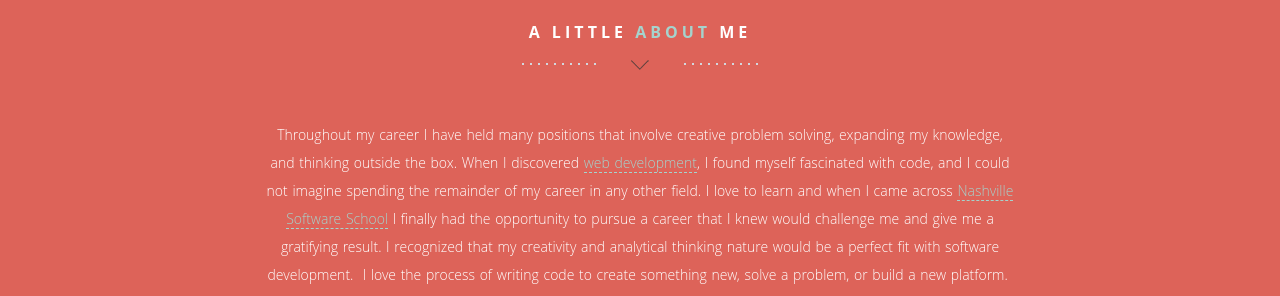
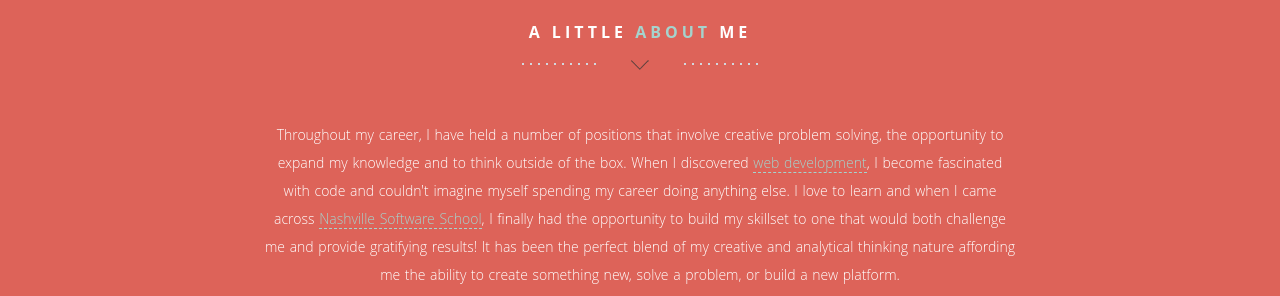
Before and after one commit to kgalleg/karla-gallegos-portfolio, a plain HTML site: page index.html in a window 1280 px wide. Shown: the part 910-1206 px from the top of the page. Drawn offline with nearby package versions, Linux system fonts and the light colour scheme; some packages are replaced by stand-ins of ours.

Commit message:
updated about me section and added recommendation

```diff
--- a/index.html
+++ b/index.html
@@ -112,7 +112,7 @@
               <div class="col-md-8 col-md-offset-2 wp1">
                 <h1 class="arrow">A little <span>about</span> me</h1><!-- Headline -->
 				<!-- about / welcome text -->
-                <p>Throughout my career I have held many positions that involve creative problem solving, expanding my knowledge, and thinking outside the box. When I discovered <a href="index.html#portfolio">web development</a>, I found myself fascinated with code, and I could not imagine spending the remainder of my career in any other field. I love to learn and when I came across <a href="www.nashvillesoftwareschool.com">Nashville Software School</a> I finally had the opportunity to pursue a career that I knew would challenge me and give me a gratifying result. I recognized that my creativity and analytical thinking nature would be a perfect fit with software development.  I love the process of writing code to create something new, solve a problem, or build a new platform.  I truly enjoy the process and endless earning opportunities in the coding world.</p>
+                <p>Throughout my career, I have held a number of positions that involve creative problem solving, the opportunity to expand my knowledge and to think outside of the box. When I discovered <a href="index.html#portfolio">web development</a>, I become fascinated with code and couldn't imagine myself spending my career doing anything else. I love to learn and when I came across <a href="www.nashvillesoftwareschool.com">Nashville Software School</a>, I finally had the opportunity to build my skillset to one that would both challenge me and provide gratifying results! It has been the perfect blend of my creative and analytical thinking nature affording me the ability to create something new, solve a problem, or build a new platform.</p>
               </div>
             </div>
           </div>
@@ -421,7 +421,8 @@
 					<div id="clientSlider">
 					   <ul class="slides">
 					       <li><p class="moveUp">Karla is an outstanding professional. She reported to me as a Sales Coordinator in international operations. With command of Spanish and excellent interpersonal and selling skills, she was well regarded and appreciated by our distributors around the world. Being very responsive, committed and thorough, she was very effective assisting our sales force and our distribution networks not just in administrative matters, but in understanding and promoting our different product lines as well. She has a good grasp of technology and is well versed in different software programs. With a radiant personality, she was quite an asset to our organization. <br>	<small>- Harold Pinto, Director LifeWay International </small></p></li>
-						   <li><p>During the time I worked with Karla, she displayed a high degree of integrity, responsibility and excellence in her job responsibilities. She is definitely a leader who has a passion for helping others. She has a solid customer service and sales background, and is a mission minded individual. She has a passion for learning and a dependable team player. Her bilingual skills are great. It was a joy to have worked with her!<br>	<small>- Luis Lopez, Director LifeWay Espanol</small></p></li>
+               <li><p>During the time I worked with Karla, she displayed a high degree of integrity, responsibility and excellence in her job responsibilities. She is definitely a leader who has a passion for helping others. She has a solid customer service and sales background, and is a mission minded individual. She has a passion for learning and a dependable team player. Her bilingual skills are great. It was a joy to have worked with her!<br>	<small>- Luis Lopez, Director LifeWay Espanol</small></p></li>
+               <li><p>Karla is one of the most solutions-driven and hard-working person I know. I worked with her for 8 years and she was always quick to figure out a solution to a problem that she didn’t know the answer to. Her meticulous attention to detail enabled her to manage multiple projects simultaneously and always followed through completion of any task that was given to her. Karla is fun, incredibly smart, and always brought a positive energy to the office. I’m excited to see where her career takes her in the future.<br>	<small>- Elizabeth Works, Business Owner at Works Consulting Group LLC</small></p></li>
 						  <li><p>Karla is very organized and focus driven person. It was a great experience working with her in different projects, from ideation to execution, she always showed initiative to do things better. <br>	<small>- Cesar Custodio, Sales and Marketing Director</small></p>	</li>
 					   </ul>
 					</div>
```
